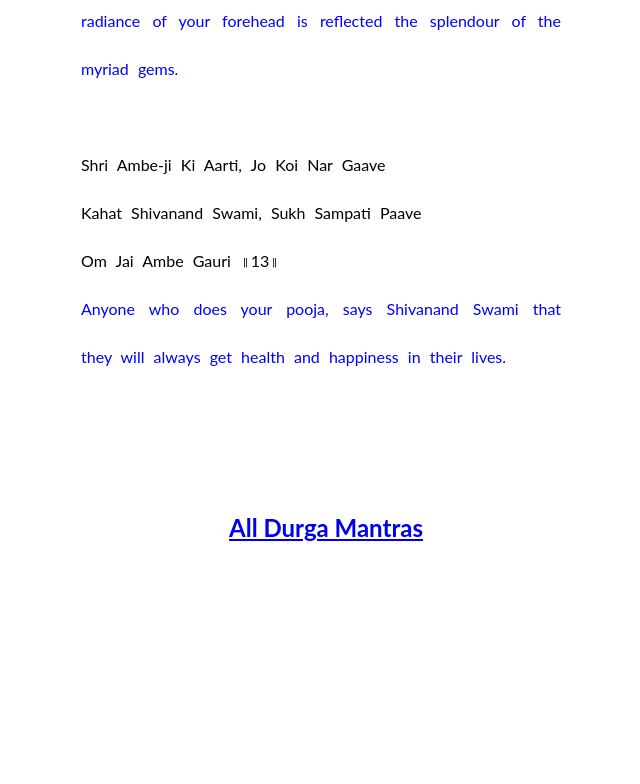
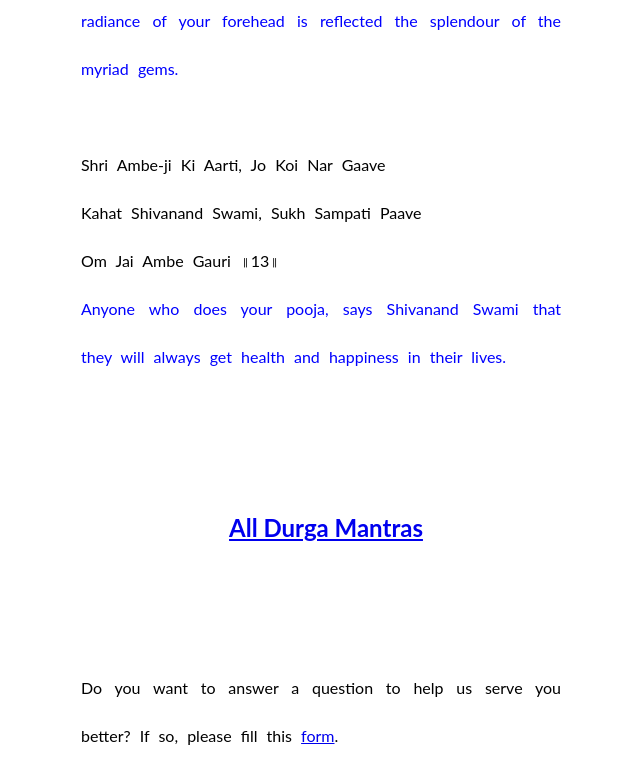
Before and after one commit to abhishekdjoshi/abhishekdjoshi.kclstr.io, a Jekyll site: the page pages/durga/aarti.html, which Jekyll copies as it is, in a window 1280 px wide and 900 px high, scrolled down 9706 px. Shown: the top 784 px of the window, without its empty margins (319-959 px from the left). Built offline with Jekyll 4.4.1, drawn with Linux system fonts in a browser that asks for light colours; before the commit the page ends 10344 px from its top, so only the background shows below that; some of the changed lines change nothing that is shown.

Commit message:
Update aarti.html

```diff
--- a/pages/durga/aarti.html
+++ b/pages/durga/aarti.html
@@ -159,13 +159,19 @@
     <!-- Placing Google Ads, placed on 10 April 2020 at 7:15 PM-->
     <script
       async
-      src="//pagead2.googlesyndication.com/pagead/js/adsbygoogle.js"
+      src="https://pagead2.googlesyndication.com/pagead/js/adsbygoogle.js"
     ></script>
+    <!-- Square_Ad Unit -->
+    <ins
+      class="adsbygoogle"
+      style="display:block"
+      data-ad-client="ca-pub-9920198730228320"
+      data-ad-slot="1691947629"
+      data-ad-format="auto"
+      data-full-width-responsive="true"
+    ></ins>
     <script>
-      (adsbygoogle = window.adsbygoogle || []).push({
-        google_ad_client: "ca-pub-9920198730228320",
-        enable_page_level_ads: true
-      });
+      (adsbygoogle = window.adsbygoogle || []).push({});
     </script>
 
     <div class="center-div">
@@ -230,6 +236,22 @@
       </p>
       <br /><br />
 
+      <script
+        async
+        src="https://pagead2.googlesyndication.com/pagead/js/adsbygoogle.js"
+      ></script>
+      <ins
+        class="adsbygoogle"
+        style="display:block; text-align:center;"
+        data-ad-layout="in-article"
+        data-ad-format="fluid"
+        data-ad-client="ca-pub-9920198730228320"
+        data-ad-slot="5555171010"
+      ></ins>
+      <script>
+        (adsbygoogle = window.adsbygoogle || []).push({});
+      </script>
+
       <h2>Devanagari Script</h2>
       <p>
         जय अम्बे गौरी, मैया जय श्यामा गौरी ।<br />
@@ -285,6 +307,22 @@
         ॐ जय अम्बे गौरी ॥13॥<br /><br />
       </p>
       <br /><br />
+
+      <script
+        async
+        src="https://pagead2.googlesyndication.com/pagead/js/adsbygoogle.js"
+      ></script>
+      <ins
+        class="adsbygoogle"
+        style="display:block; text-align:center;"
+        data-ad-layout="in-article"
+        data-ad-format="fluid"
+        data-ad-client="ca-pub-9920198730228320"
+        data-ad-slot="5555171010"
+      ></ins>
+      <script>
+        (adsbygoogle = window.adsbygoogle || []).push({});
+      </script>
 
       <h2>Meaning in English</h2>
       <p>
@@ -422,6 +460,14 @@
       </h2>
       <br /><br />
       <br /><br />
+      <p>
+        Do you want to answer a question to help us serve you better? If so,
+        please fill this
+        <a href="https://forms.gle/mmNN7smXgfUb9s5PA" target="_blank">form</a>.
+      </p>
+      <br /><br />
+      <br /><br />
+      <br /><br />
     </div>
 
     <!--Added below on 18th Feb 2020 at 8:17 PM-->
```
